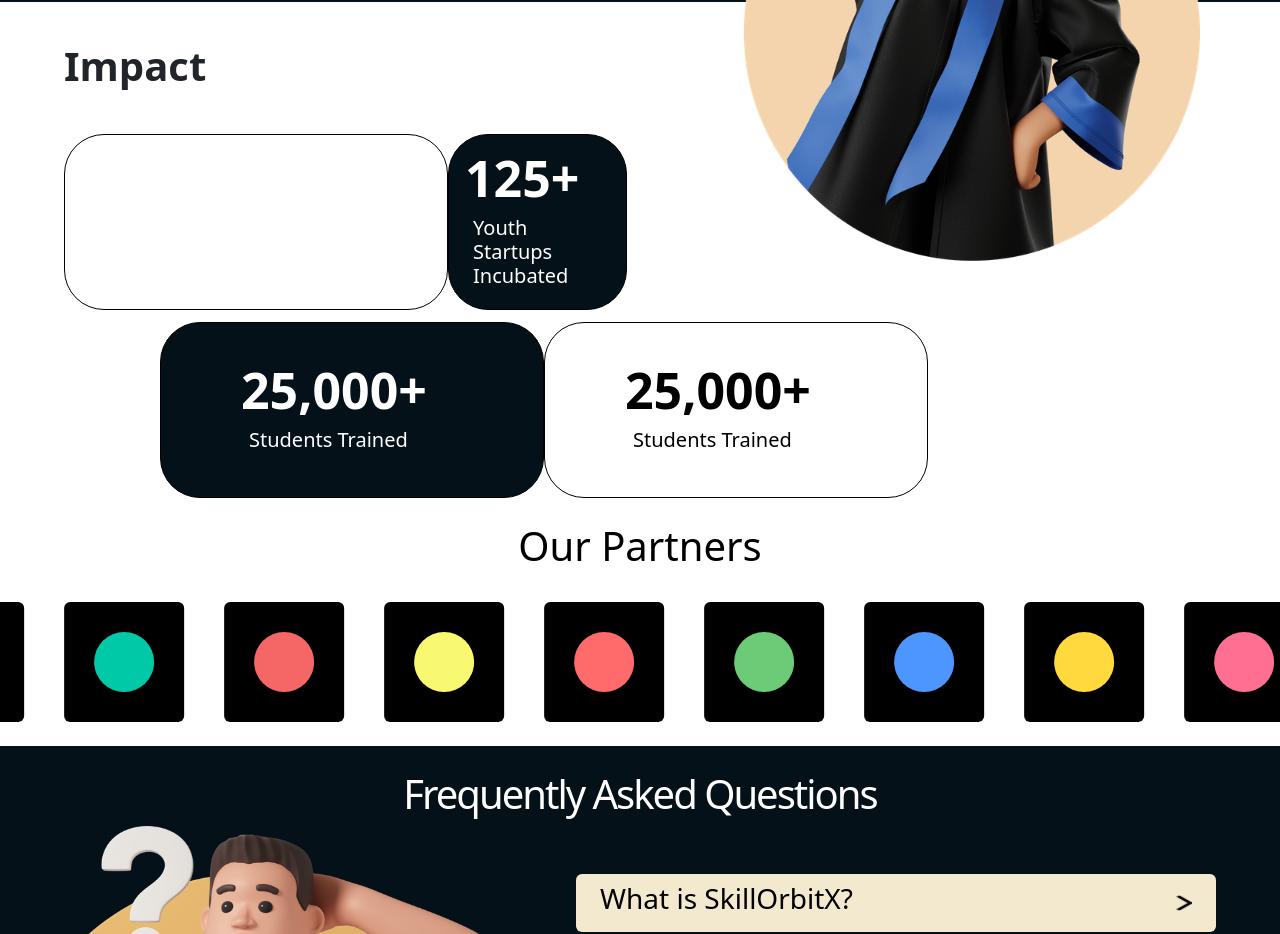
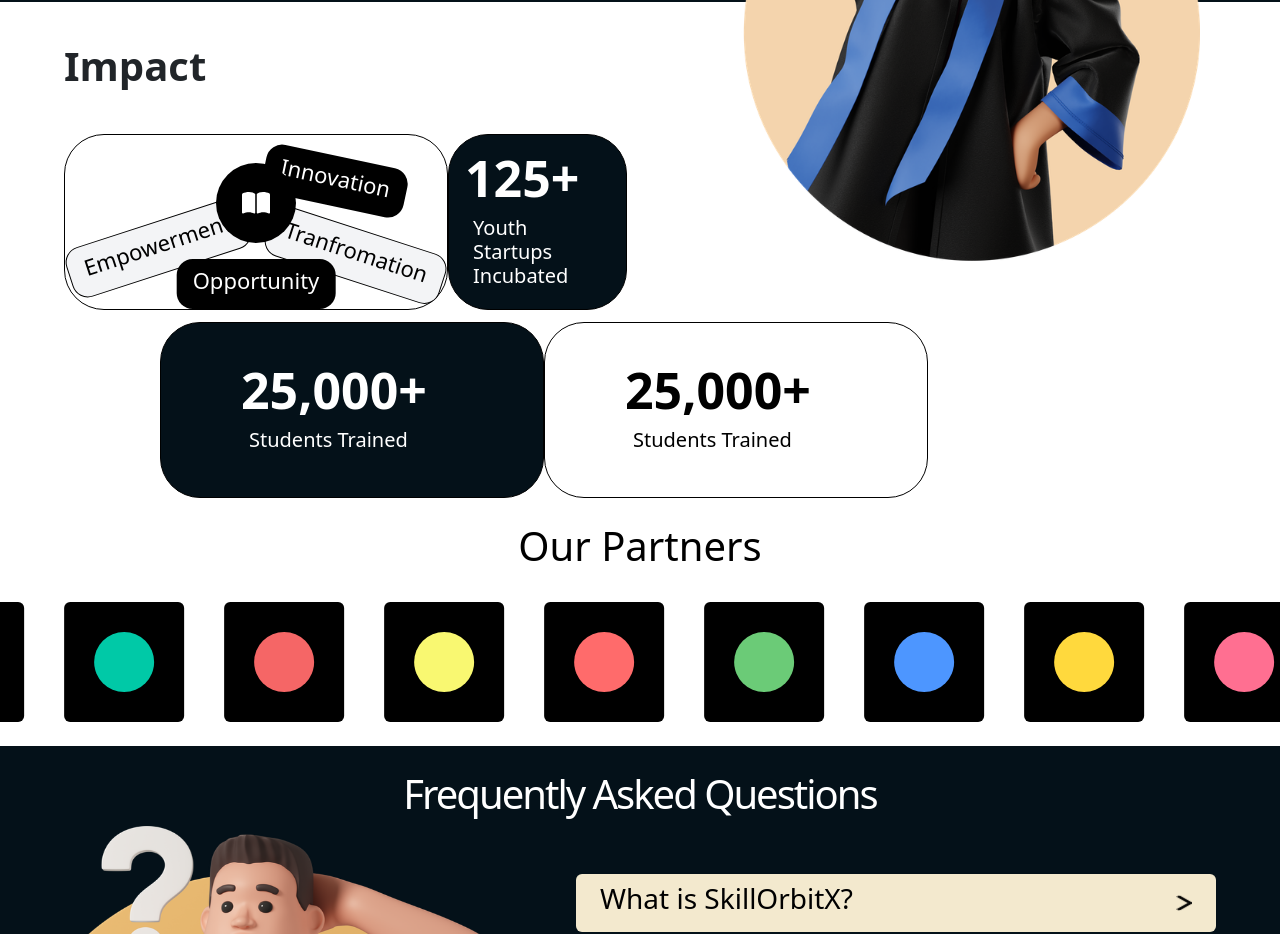
Before and after one commit to Payel647/SkilOrbitx, a Next.js app: page / in a window 1280 px wide. Shown: the part 2380-3314 px from the top of the page. Built offline with nearby package versions, Linux system fonts and the light colour scheme.

Commit message:
FeedbackSection updated

```diff
--- a/components/FeedbackSection.jsx
+++ b/components/FeedbackSection.jsx
@@ -1,6 +1,7 @@
 "use client";
 import React from "react";
 import { motion } from "framer-motion";
+import { FaBookOpen } from "react-icons/fa6";
 import { FaStar, FaRegStar } from "react-icons/fa";
 
 const FeedbackSection = () => {
@@ -136,7 +137,7 @@ const FeedbackSection = () => {
           </div>
         </div>
         {/* Image positioned between the sections */}
-        <div className="absolute right-20 top-[56%] translate-y-[-60%] z-10">
+        <div className="absolute lg:right-10 xl:right-20 top-[56%] translate-y-[-60%] z-10">
           <img
             src="./images/graduatedgirl.png"
             alt="Graduated Girl"
@@ -151,11 +152,31 @@ const FeedbackSection = () => {
             </h1>
             <div className="flex">
               <div
-                className="bg-white text-black mt-9 border border-black"
+                className="bg-white relative text-black lg:mt-16 xl:mt-9 border flex xl:justify-center border-black"
                 style={{ width: "30vw", height: "22vh", borderRadius: "40px" }}
-              ></div>
+              >
+                <div className="absolute -left-0 top-[40%] xl:top-[50%] rotate-[-30deg] xl:rotate-[-18deg] bg-gray-100 border rounded-2xl px-3 py-2 border-black">
+              <h3 style={{ fontSize: "22px" }}>Empowerment</h3>
+            </div>
+
+            <div className="absolute right-0 xl:right-10 top-[22%] xl:top-[12%] rotate-[12deg] bg-black rounded-2xl px-3 py-2 text-white">
+              <h3 style={{ fontSize: "22px" }}>Innovation</h3>
+            </div>
+
+            <div className="absolute -right-0 bottom-[16%] rotate-[18deg] bg-gray-100 border rounded-2xl px-3 py-2 border-black">
+              <h3 style={{ fontSize: "22px" }}>Tranfromation</h3>
+            </div>
+
+            <div className="absolute bottom-0 left-1/2 -translate-x-1/2 bg-black rounded-2xl px-3 py-2 text-white">
+              <h3 style={{ fontSize: "22px" }}>Opportunity</h3>
+            </div>
+
+            <div className="absolute w-20 h-20 top-2 xl:top-7 rounded-full bg-black text-white flex items-center justify-center z-10">
+              <FaBookOpen size={28} />
+            </div>
+              </div>
               <div
-                className="bg-[#041119] text-white mt-9 border flex flex-col justify-center border-black"
+                className="bg-[#041119] text-white lg:mt-16 xl:mt-9 border flex flex-col justify-center border-black"
                 style={{ width: "14vw", height: "22vh", borderRadius: "40px" }}
               >
                 <h1
@@ -208,7 +229,7 @@ const FeedbackSection = () => {
       {/* mobile & Tablet view  */}
 
       <section className="bg-white lg:hidden relative w-full h-full">
-        <div className="w-full h-[80vh] bg-[#041119] text-white">
+        <div className="w-full h-auto pb-44 bg-[#041119] text-white">
           <div className="w-full pt-2 flex justify-center">
             <div className="text-white flex flex-col">
               <h3 className="text-center" style={{ fontSize: "20px" }}>
@@ -294,41 +315,75 @@ const FeedbackSection = () => {
             </div>
           </div>
         </div>
-        <div className="absolute right-0 top-[50%] translate-y-[-50%] z-10">
+        <div className="absolute right-0 md:right-14 top-[50%] md:top-[50%] translate-y-[-50%] z-10">
           <img
             src="./images/graduatedgirl.png"
             alt="Graduated Girl"
-            className="w-60 md:w-80 lg:w-120"
+            className="w-70 md:w-80 lg:w-120"
           />
         </div>
-        <div className="w-[90vw] mx-auto h-[80vh] bg-white">
+        <div className="w-[90vw] mx-auto h-auto pb-4 bg-white">
           <h1 className="pt-40">Impact</h1>
           <div
-            className="bg-white text-black border border-black"
-            style={{ width: "90%", height: "16vh", borderRadius: "20px" }}
-          ></div>
+            className="bg-white relative text-black border flex justify-center border-black"
+            style={{ width: "90%", height: "20vh", borderRadius: "20px" }}
+          >
+            <div className="absolute md:hidden -left-0 top-[40%] rotate-[-22deg] bg-gray-100 border rounded-2xl px-2 py-2 border-black">
+              <h3 style={{ fontSize: "12px" }}>Empowerment</h3>
+            </div>
+            <div className="absolute hidden md:block -left-0 top-[40%] bg-gray-100 border rounded-2xl px-2 py-2 border-black">
+              <h3 style={{ fontSize: "24px" }}>Empowerment</h3>
+            </div>
+            <div className="absolute md:hidden right-8 top-[10%] rotate-[20deg] bg-black rounded-2xl px-2 py-2 text-white">
+              <h3 style={{ fontSize: "12px" }}>Innovation</h3>
+            </div>
+            <div className="absolute hidden md:block right-8 top-[10%] bg-black rounded-2xl px-2 py-2 text-white">
+              <h3 style={{ fontSize: "24px" }}>Innovation</h3>
+            </div>
+            <div className="absolute md:hidden -right-0 bottom-[18%] rotate-[20deg] bg-gray-100 border rounded-2xl px-2 py-2 border-black">
+              <h3 style={{ fontSize: "12px" }}>Tranfromation</h3>
+            </div>
+            <div className="absolute hidden md:block -right-0 bottom-[2%] bg-gray-100 border rounded-2xl px-2 py-2 border-black">
+              <h3 style={{ fontSize: "24px" }}>Tranfromation</h3>
+            </div>
+            <div className="absolute md:hidden bottom-0 left-1/2 -translate-x-1/2 bg-black rounded-2xl px-3 py-2 text-white">
+              <h3 style={{ fontSize: "12px" }}>Opportunity</h3>
+            </div>
+            <div className="absolute hidden md:block bottom-0 left-1/2 -translate-x-1/2 bg-black rounded-2xl px-3 py-2 text-white">
+              <h3 style={{ fontSize: "24px" }}>Opportunity</h3>
+            </div>
+            <div className="absolute w-16 h-16 top-6 md:top-2 rounded-full bg-black text-white flex items-center justify-center z-10">
+              <FaBookOpen size={28} />
+            </div>
+          </div>
           <div className="flex">
             <div
               className="bg-[#041119] text-white border flex flex-col pl-2 md:pl-10 justify-center border-black"
               style={{ width: "50%", height: "16vh", borderRadius: "20px" }}
             >
               <h1 style={{ fontWeight: "bold" }}>125+</h1>
-              <h5 style={{ fontWeight: "normal", fontSize: "14px" }}>Youth Startups Incubated</h5>
+              <h5 style={{ fontWeight: "normal", fontSize: "14px" }}>
+                Youth Startups Incubated
+              </h5>
             </div>
             <div
               className="bg-white text-black border flex flex-col pl-2 md:pl-10 pt-2.5 border-black"
               style={{ width: "50%", height: "16vh", borderRadius: "20px" }}
             >
               <h1 style={{ fontWeight: "bold" }}>25,000+</h1>
-              <h5 style={{ fontWeight: "normal", fontSize: "14px" }}>Students Trained</h5>
+              <h5 style={{ fontWeight: "normal", fontSize: "14px" }}>
+                Students Trained
+              </h5>
             </div>
           </div>
           <div
             className="bg-[#041119] text-white border flex flex-col pl-10 md:pl-20 justify-center border-black"
-            style={{ width: "90%", height: "16vh", borderRadius: "20px" }}
+            style={{ width: "90%", height: "18vh", borderRadius: "20px" }}
           >
             <h1 style={{ fontWeight: "bold" }}>25,000+</h1>
-              <h5 style={{ fontWeight: "normal", fontSize: "14px" }}>Students Trained</h5>
+            <h5 style={{ fontWeight: "normal", fontSize: "14px" }}>
+              Students Trained
+            </h5>
           </div>
         </div>
       </section>
```
